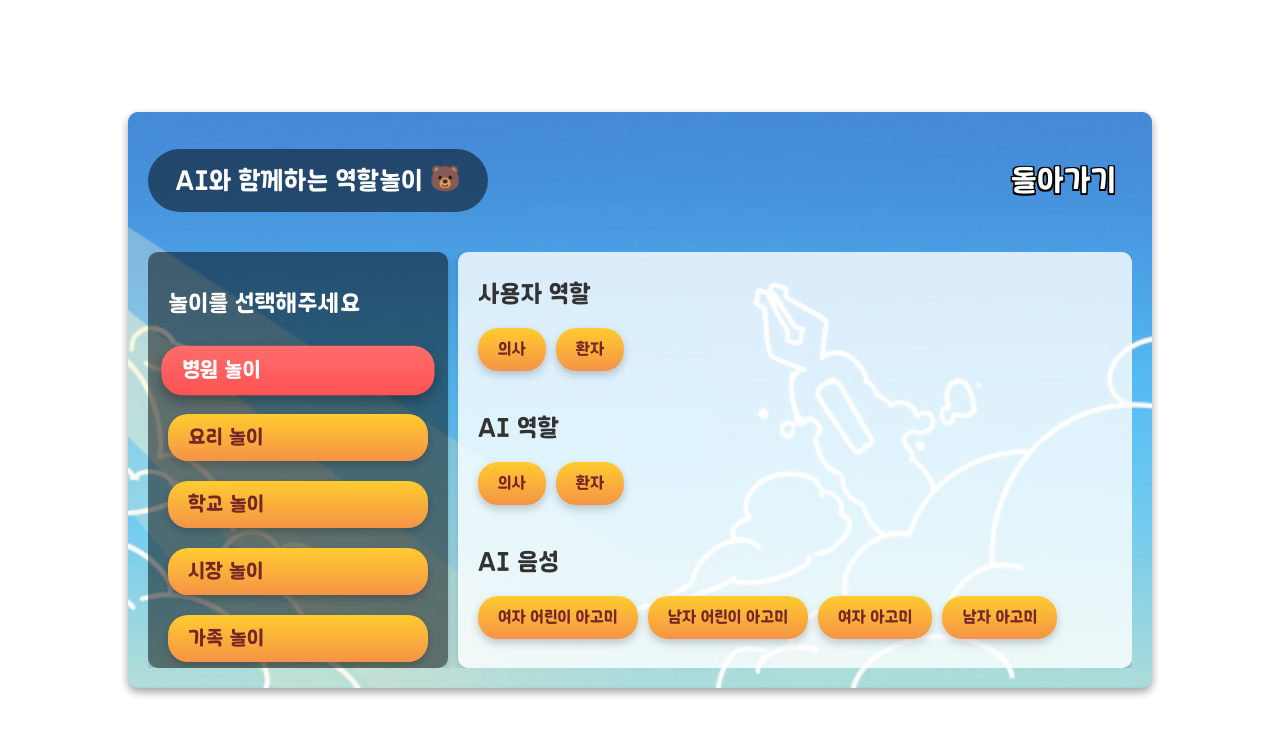
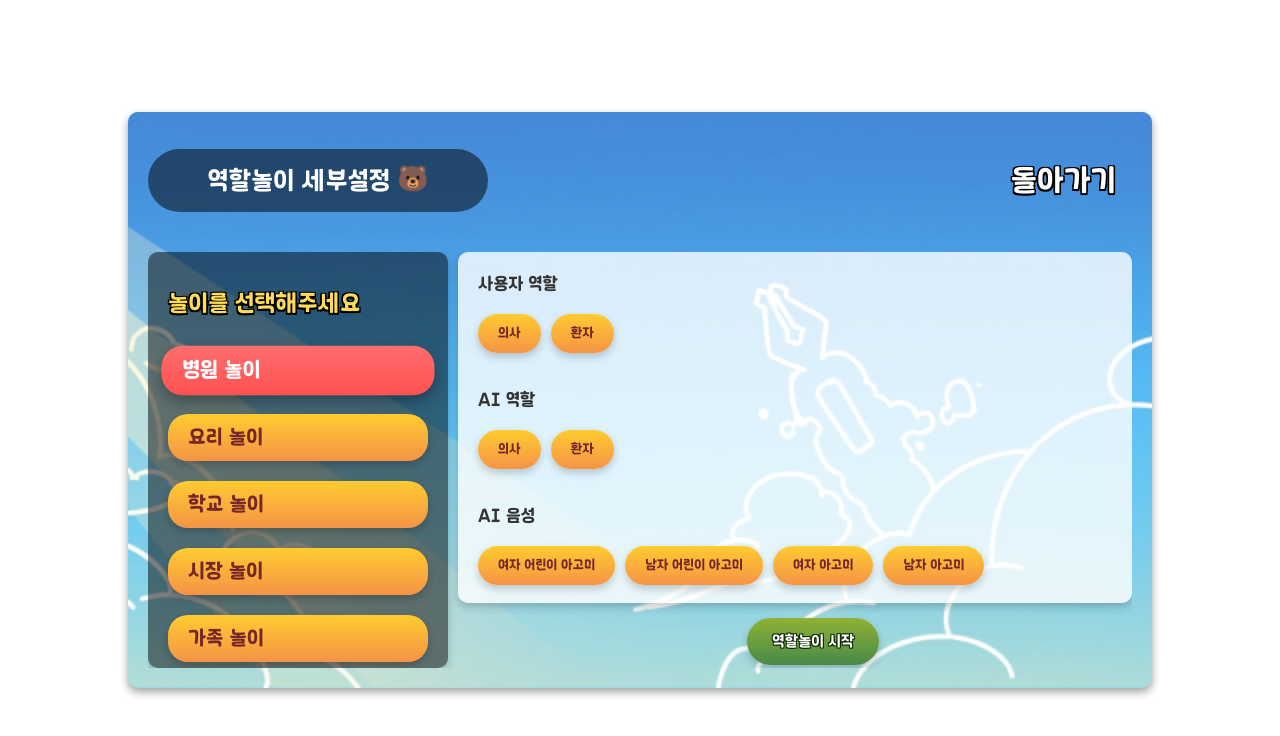
Before and after one commit to Prize-Three/roleplay_frontend, a React (Create React App) app: page /situation in a window 1280 px wide. Both pictures are taken after a click on the button "병원 놀이". Shown: the top 736 px of the page. Built offline with nearby package versions, Linux system fonts and the light colour scheme.

Commit message:
Situation페이지 배치 및 스타일 수정

```diff
--- a/src/pages/Situation/Situation.jsx
+++ b/src/pages/Situation/Situation.jsx
@@ -16,12 +16,11 @@ function Situation() {
     const roleOptions = {
         '병원 놀이': ['의사', '환자'],
         '요리 놀이': ['요리사', '손님'],
-        '학교 놀이': ['선생님', '학생', '교장선생님'],
-        '시장 놀이': ['상인', '소비자', '경찰'],
-        '가족 놀이': ['아빠', '엄마', '아들', '딸'],
-        '소꿉 놀이': ['너구리', '사자', '토끼'],
+        '학교 놀이': ['선생님', '학생'],
+        '시장 놀이': ['상인', '소비자'],
+        '가족 놀이': ['아빠', '엄마', '오빠', '언니', '여동생', '남동생'],
         '소방관 놀이': ['소방관', '도움이 필요한 사람'],
-        '연예인 놀이': ['가수', '배우', '메이크업 담당 선생님', '헤어 담당 선생님', '매니저'],
+        '공주와 왕자 놀이': ['공주', '왕자'],
         '승무원 놀이': ['승객', '승무원'],
     };
 
@@ -101,7 +100,7 @@ function Situation() {
         <Layout>
             <div className={styles.situationWrap}>
                 <div className={styles.header}>
-                    <h1 className={styles.title}> AI와 함께하는 역할놀이 🐻</h1>
+                    <h1 className={styles.title}> 역할놀이 세부설정 🐻</h1>
                     <button onClick={handleExit} className={styles.exitButton}>돌아가기</button>
                 </div>
                 <div className={styles.content}>
@@ -120,6 +119,7 @@ function Situation() {
                         </div>
                     </div>
                     {rightPanelState && selectedGameType && (
+                        <div>
                         <div className={styles.rightPanel}>
                             <div className={styles.selectionSection}>
                                 <h3>
@@ -165,10 +165,12 @@ function Situation() {
                                     ))}
                                 </div>
                             </div>
-                            <div className={styles.nextButtonContainer}>
-                                <button onClick={handleNextStep} className={styles.nextButton}>다음 단계 ➪</button>
-                            </div>
                         </div>
+                        <div className={styles.nextButtonContainer}>
+                            {/* 다음 단계 ➪ */}
+                            <button onClick={handleNextStep} className={styles.nextButton}>역할놀이 시작</button>
+                        </div>
+                    </div>
                     )}
                 </div>
                 {showAlert && (
--- a/src/pages/Situation/Situation.module.scss
+++ b/src/pages/Situation/Situation.module.scss
@@ -114,6 +114,13 @@ body {
     margin-bottom: 20px;
     font-weight: bold;
     color: white;
+    color: #FFDB59;
+
+    /* 글씨체에 테두리 효과 */
+    text-shadow: 1.5px 1.5px 0 #000000, /* 아래쪽과 오른쪽에 검은색 그림자 */
+                 -1.5px -1.5px 0 #000000, /* 위쪽과 왼쪽에 검은색 그림자 */
+                 1.5px -1.5px 0 #000000, /* 위쪽과 오른쪽에 검은색 그림자 */
+                 -1.5px 1.5px 0 #000000; /* 아래쪽과 왼쪽에 검은색 그림자 */
 }
 
 .gameTypeBox {
@@ -174,28 +181,42 @@ body {
     box-shadow: 0 2px 4px rgba(0, 0, 0, 0.2); /* 클릭시 더 약한 그림자 */
 }
 
-
+.nextButtonContainer {
+    // background-color: pink;
+    width: 130%;
+    text-align: center;
+    display: flex;
+    justify-content: center;
+    align-items: center;
+}
 
 .nextButton {
     font-family: 'LaundryGothicBold', sans-serif;
     background: linear-gradient(to bottom, #91B134, #468A49); /* 그라데이션 배경 */
     color: white; /* 폰트 색상 - 흰색 */
     border: none; /* 테두리 없음 */
-    padding: 10px 20px; /* 패딩 설정 */
-    border-radius: 20px; /* 둥근 모서리 */
+    padding: 15px 25px; /* 패딩 설정 */
+    border-radius: 25px; /* 둥근 모서리 */
     font-weight: bold; /* 폰트 두껍게 */
-    font-size: 18px; /* 폰트 크기 */
-    margin-top: 20px; /* 위아래 마진 설정 */
-    margin-bottom: 20px;
+    font-size: 15px; /* 폰트 크기 */
+    margin-top: 15px; /* 위아래 마진 설정 */
+    margin-bottom: 15px;
     cursor: pointer; /* 커서 포인터로 변경 */
     align-self: center;
     outline: none; /* 포커스시 테두리 제거 */
+
 
     /* 그림자 효과 */
     box-shadow: 0 4px 8px rgba(0, 0, 0, 0.2);
 
     /* 호버 효과 */
     transition: background-color 0.3s ease, transform 0.3s ease, box-shadow 0.3s ease;
+
+    /* 글씨체에 테두리 효과 */
+    text-shadow: 1.0px 1.0px 0 #0E2A00, /* 아래쪽과 오른쪽에 검은색 그림자 */
+                 -1.0px -1.0px 0 #0E2A00, /* 위쪽과 왼쪽에 검은색 그림자 */
+                 1.0px -1.0px 0 #0E2A00, /* 위쪽과 오른쪽에 검은색 그림자 */
+                 -1.0px 1.0px 0 #0E2A00; /* 아래쪽과 왼쪽에 검은색 그림자 */
 }
 
 
@@ -211,18 +232,20 @@ body {
     padding: 5px 20px 5px 20px;
     border-radius: 10px;
     box-shadow: 0 4px 8px rgba(0, 0, 0, 0.2);
-    overflow-y: auto;
+    // overflow-y: auto;
+    height: 82%;
+    width: 116%;
 
 }
 
 .rightPanel h3 {
-    font-size: 24px;
+    font-size: 17px;
     margin-bottom: 20px;
     color: #333333; /* 어두운 회색 */
 }
 
 .rightPanel p {
-    font-size: 18px;
+    font-size: 13px;
     color: #666666; /* 회색 */
     margin-bottom: 10px;
 }
@@ -247,7 +270,7 @@ body {
     color: #752626; /* 폰트 색상 */
     border: none;
     padding: 12px 20px;
-    font-size: 16px;
+    font-size: 13px;
     cursor: pointer;
     outline: none;
     border-radius: 20px;
@@ -272,3 +295,93 @@ body {
     transform: translateY(2px);
     box-shadow: 0 2px 4px rgba(0, 0, 0, 0.2);
 }
+
+// .leftPanel {
+//     /* Custom scrollbar styles */
+//     scrollbar-width: thin; // For Firefox
+//     scrollbar-color: #888 #f0f0f0; // Thumb and track color for Firefox
+
+//     /* Webkit browsers (Chrome, Safari) */
+//     &::-webkit-scrollbar {
+//         width: 8px; // Width of the scrollbar
+//     }
+
+//     &::-webkit-scrollbar-track {
+//         background: #f0f0f0; // Background of the scrollbar track
+//     }
+
+//     &::-webkit-scrollbar-thumb {
+//         background-color: #888; // Color of the scrollbar thumb
+//         border-radius: 10px; // Rounded corners for the thumb
+//         border: 2px solid #f0f0f0; // Padding around the thumb
+//     }
+
+//     &::-webkit-scrollbar-thumb:hover {
+//         background-color: #555; // Color when hovering over the thumb
+//     }
+// }
+
+/* 공통 스크롤바 스타일 */
+.situationWrap {
+    /* 기존 스타일 유지 */
+
+    /* 커스텀 스크롤바 */
+    &::-webkit-scrollbar {
+        width: 12px; /* 스크롤바 너비 */
+    }
+
+    &::-webkit-scrollbar-track {
+        background: rgba(255, 255, 255, 0.2); /* 트랙 배경색 */
+        border-radius: 10px; /* 둥근 모서리 */
+    }
+
+    &::-webkit-scrollbar-thumb {
+        background: rgba(0, 0, 0, 0.5); /* 스크롤바 색상 */
+        border-radius: 10px; /* 둥근 모서리 */
+        border: 3px solid transparent; /* 스크롤바의 경계 영역 */
+        background-clip: padding-box; /* 패딩 영역 클립 */
+    }
+
+    &::-webkit-scrollbar-thumb:hover {
+        background: rgba(0, 0, 0, 0.7); /* 호버시 스크롤바 색상 */
+    }
+
+    &::-webkit-scrollbar-corner {
+        background: transparent; /* 코너 배경색 */
+    }
+}
+
+/* leftPanel의 스크롤바 스타일 */
+.leftPanel {
+    overflow-y: auto; /* 스크롤이 필요한 경우에만 스크롤바 표시 */
+
+    &::-webkit-scrollbar {
+        width: 20px; /* 스크롤바 너비 */
+    }
+
+    &::-webkit-scrollbar-track {
+        background: rgba(255, 255, 255, 0.3); /* 트랙 배경색 */
+        border-radius: 20px; /* 둥근 모서리 */
+
+    }
+
+    &::-webkit-scrollbar-thumb {
+        background: rgba(0, 0, 0, 0.4); /* 스크롤바 색상 */
+        border-radius: 20px; /* 둥근 모서리 */
+    }
+
+    &::-webkit-scrollbar-thumb:hover {
+        background: rgba(0, 0, 0, 0.6); /* 호버시 스크롤바 색상 */
+    }
+}
+
+// .selectionSection {
+//     h3 {
+//         color: white;
+//         /* 글씨체에 테두리 효과 */
+//         text-shadow: 0.5px 0.5px 0 #000000, /* 아래쪽과 오른쪽에 검은색 그림자 */
+//                     -0.5px -0.5px 0 #000000, /* 위쪽과 왼쪽에 검은색 그림자 */
+//                     0.5px -0.5px 0 #000000, /* 위쪽과 오른쪽에 검은색 그림자 */
+//                     -0.5px 0.5px 0 #000000; /* 아래쪽과 왼쪽에 검은색 그림자 */
+//     }
+// }
```
